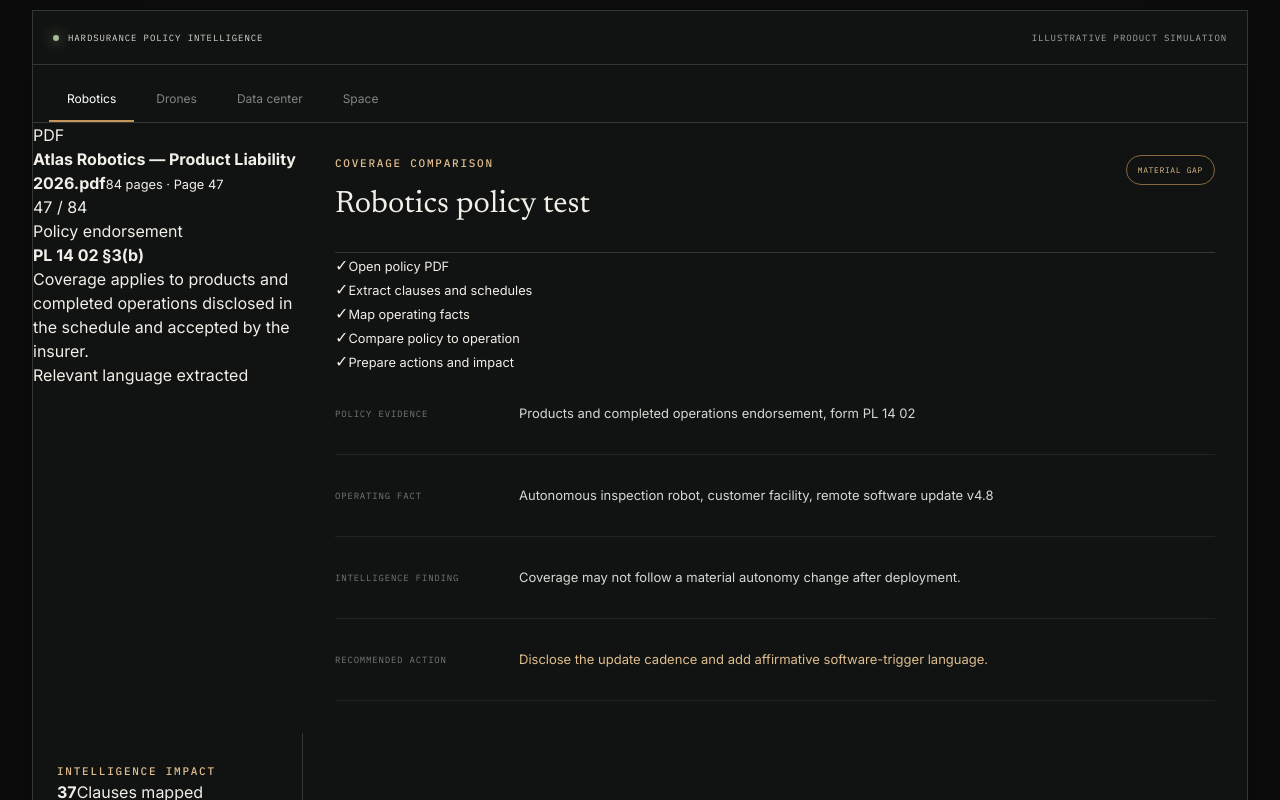
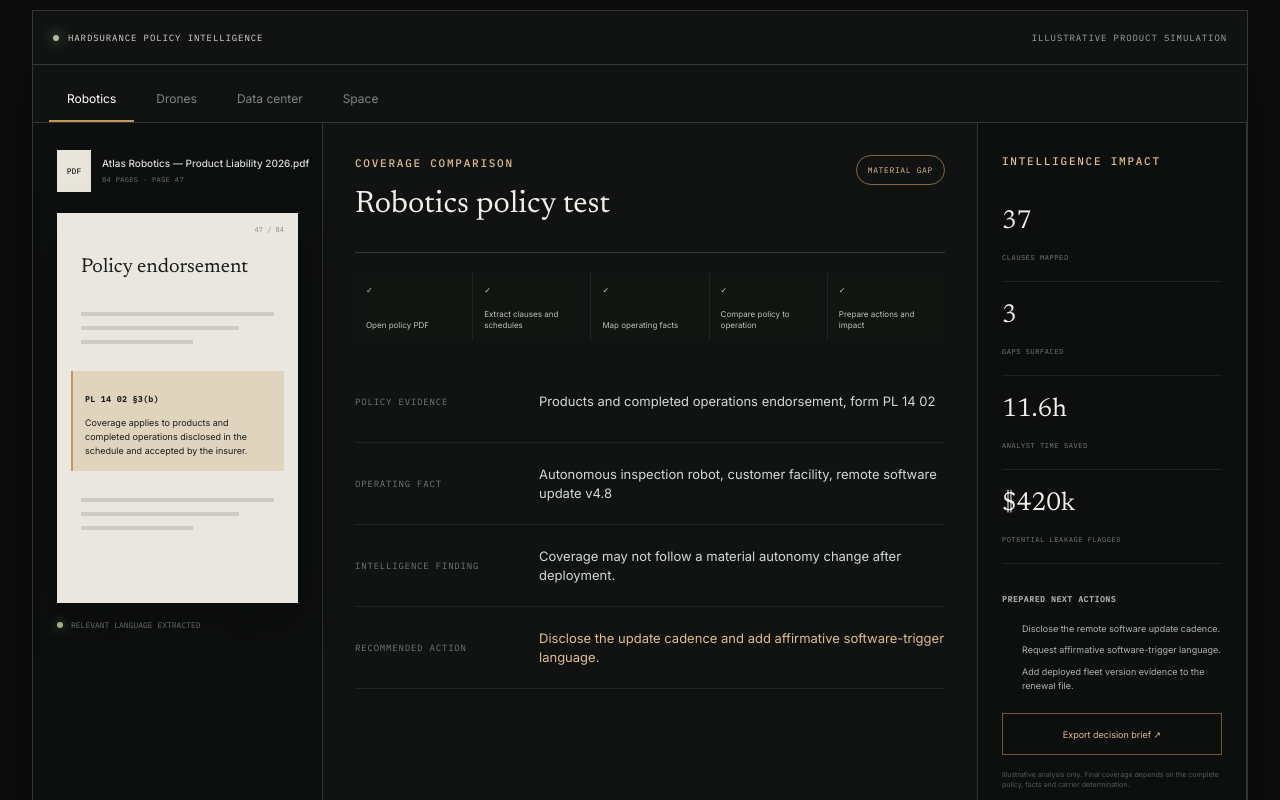
Before and after one commit to Insuryance/Hardsurance, a Next.js app: page /demo in a window 1280 px wide. Shown: the part 640-1440 px from the top of the page. Built offline with nearby package versions, Linux system fonts and the light colour scheme.

Commit message:
Add styles for policy intelligence demo
Added styles for policy intelligence demo components including layout, padding, and colors.

```diff
--- a/app/globals.css
+++ b/app/globals.css
@@ -901,3 +901,319 @@ h1, h2 { font-family: var(--font-serif), serif; font-weight: 400; letter-spacing
     margin-top: 8px;
   }
 }
+/* Policy intelligence demo */
+
+.demo-body.demo-body-v2 {
+  min-height: 590px;
+  grid-template-columns: 290px minmax(360px, 1fr) 270px;
+}
+
+.policy-preview {
+  padding: 24px;
+  border-right: 1px solid var(--line);
+  background: #0d0f0e;
+}
+
+.pdf-file-head {
+  min-height: 48px;
+  display: grid;
+  grid-template-columns: 34px 1fr;
+  gap: 11px;
+  align-items: center;
+}
+
+.pdf-file-head strong {
+  display: block;
+  overflow: hidden;
+  color: #d8dbd6;
+  font-size: 10px;
+  font-weight: 500;
+  line-height: 1.35;
+  text-overflow: ellipsis;
+  white-space: nowrap;
+}
+
+.pdf-file-head small {
+  display: block;
+  margin-top: 4px;
+  color: #6f7570;
+  font-family: var(--font-mono), monospace;
+  font-size: 7px;
+  letter-spacing: .05em;
+  text-transform: uppercase;
+}
+
+.pdf-badge {
+  width: 34px;
+  height: 42px;
+  display: grid;
+  place-items: center;
+  background: #e8e5dc;
+  color: #20221f;
+  font-family: var(--font-mono), monospace;
+  font-size: 8px;
+  font-weight: 500;
+}
+
+.pdf-sheet {
+  position: relative;
+  min-height: 390px;
+  margin-top: 18px;
+  padding: 32px 24px;
+  background: #e9e7df;
+  color: #191b19;
+  box-shadow: 0 18px 45px rgba(0, 0, 0, .28);
+}
+
+.pdf-page-number {
+  position: absolute;
+  top: 12px;
+  right: 14px;
+  color: #8b8b83;
+  font-family: var(--font-mono), monospace;
+  font-size: 7px;
+}
+
+.pdf-title {
+  margin: 7px 0 30px;
+  font-family: var(--font-serif), serif;
+  font-size: 20px;
+}
+
+.pdf-line {
+  width: 82%;
+  height: 4px;
+  display: block;
+  margin: 10px 0;
+  background: rgba(20, 22, 20, .13);
+}
+
+.pdf-line.wide {
+  width: 100%;
+}
+
+.pdf-line.short {
+  width: 58%;
+}
+
+.pdf-highlight {
+  margin: 27px -10px;
+  padding: 13px 12px;
+  border-left: 2px solid var(--brass);
+  background: rgba(198, 150, 89, .16);
+  opacity: .24;
+  transition: opacity .5s, background .5s;
+}
+
+.pdf-highlight.revealed {
+  opacity: 1;
+  background: rgba(198, 150, 89, .24);
+}
+
+.pdf-highlight b {
+  font-family: var(--font-mono), monospace;
+  font-size: 8px;
+  letter-spacing: .06em;
+}
+
+.pdf-highlight p {
+  margin: 8px 0 0;
+  font-size: 9px;
+  line-height: 1.55;
+}
+
+.parser-state {
+  display: flex;
+  align-items: center;
+  gap: 8px;
+  margin-top: 16px;
+  color: #777d78;
+  font-family: var(--font-mono), monospace;
+  font-size: 8px;
+  text-transform: uppercase;
+}
+
+.parser-state > span {
+  width: 6px;
+  height: 6px;
+  border-radius: 50%;
+  background: var(--brass);
+  box-shadow: 0 0 12px rgba(198, 150, 89, .7);
+}
+
+.parser-state > span.complete {
+  background: #a8bd96;
+  box-shadow: 0 0 12px rgba(168, 189, 150, .65);
+}
+
+.demo-v2 .decision-record {
+  min-width: 0;
+}
+
+.agent-progress {
+  display: grid;
+  grid-template-columns: repeat(5, 1fr);
+  gap: 1px;
+  margin: 20px 0;
+  background: rgba(255, 255, 255, .08);
+}
+
+.agent-progress > div {
+  min-height: 68px;
+  display: flex;
+  flex-direction: column;
+  justify-content: space-between;
+  padding: 11px;
+  background: #111411;
+  color: #5f655f;
+}
+
+.agent-progress > div.working {
+  color: var(--brass-light);
+}
+
+.agent-progress > div.complete {
+  color: #b9c8b5;
+}
+
+.agent-progress span {
+  font-family: var(--font-mono), monospace;
+  font-size: 8px;
+}
+
+.agent-progress small {
+  font-size: 8px;
+  line-height: 1.3;
+}
+
+.impact-panel {
+  display: block;
+  padding: 28px 24px;
+  border-left: 1px solid var(--line);
+  background: #0d0f0e;
+}
+
+.impact-grid {
+  margin-top: 18px;
+}
+
+.impact-grid > div {
+  padding: 15px 0;
+  border-bottom: 1px solid rgba(255, 255, 255, .08);
+  opacity: .22;
+  transition: opacity .45s;
+}
+
+.impact-grid > div.revealed {
+  opacity: 1;
+}
+
+.impact-grid strong {
+  display: block;
+  color: var(--paper);
+  font-family: var(--font-serif), serif;
+  font-size: 26px;
+  font-weight: 400;
+}
+
+.impact-grid span {
+  color: #777d78;
+  font-family: var(--font-mono), monospace;
+  font-size: 7px;
+  letter-spacing: .08em;
+  text-transform: uppercase;
+}
+
+.next-actions {
+  padding-top: 20px;
+}
+
+.next-actions > b {
+  color: #aaafaa;
+  font-family: var(--font-mono), monospace;
+  font-size: 8px;
+  letter-spacing: .08em;
+  text-transform: uppercase;
+}
+
+.next-actions ol {
+  margin: 14px 0 20px;
+  padding-left: 17px;
+  color: #aeb3ae;
+  font-size: 9px;
+  line-height: 1.55;
+}
+
+.next-actions li {
+  margin-bottom: 8px;
+  padding-left: 3px;
+}
+
+.decision-export {
+  width: 100%;
+  min-height: 42px;
+  border: 1px solid rgba(198, 150, 89, .55);
+  background: transparent;
+  color: var(--brass-light);
+  font-size: 9px;
+  cursor: pointer;
+}
+
+.demo-disclaimer {
+  display: block;
+  margin-top: 15px;
+  color: #555b56;
+  font-size: 7px;
+  line-height: 1.45;
+}
+
+@media (max-width: 1050px) {
+  .demo-body.demo-body-v2 {
+    grid-template-columns: 250px 1fr;
+  }
+
+  .impact-panel {
+    grid-column: 1 / -1;
+    display: grid;
+    grid-template-columns: 1fr 1fr;
+    gap: 20px 34px;
+    border-top: 1px solid var(--line);
+    border-left: 0;
+  }
+
+  .impact-panel > .eyebrow,
+  .impact-panel > .demo-disclaimer {
+    grid-column: 1 / -1;
+  }
+}
+
+@media (max-width: 760px) {
+  .demo-body.demo-body-v2 {
+    grid-template-columns: 1fr;
+  }
+
+  .policy-preview,
+  .impact-panel {
+    display: block;
+    grid-column: auto;
+    border-right: 0;
+    border-left: 0;
+    border-bottom: 1px solid var(--line);
+  }
+
+  .pdf-sheet {
+    min-height: 340px;
+  }
+
+  .agent-progress {
+    grid-template-columns: 1fr;
+  }
+
+  .agent-progress > div {
+    min-height: 46px;
+    flex-direction: row;
+    align-items: center;
+    justify-content: flex-start;
+    gap: 14px;
+  }
+}
```
